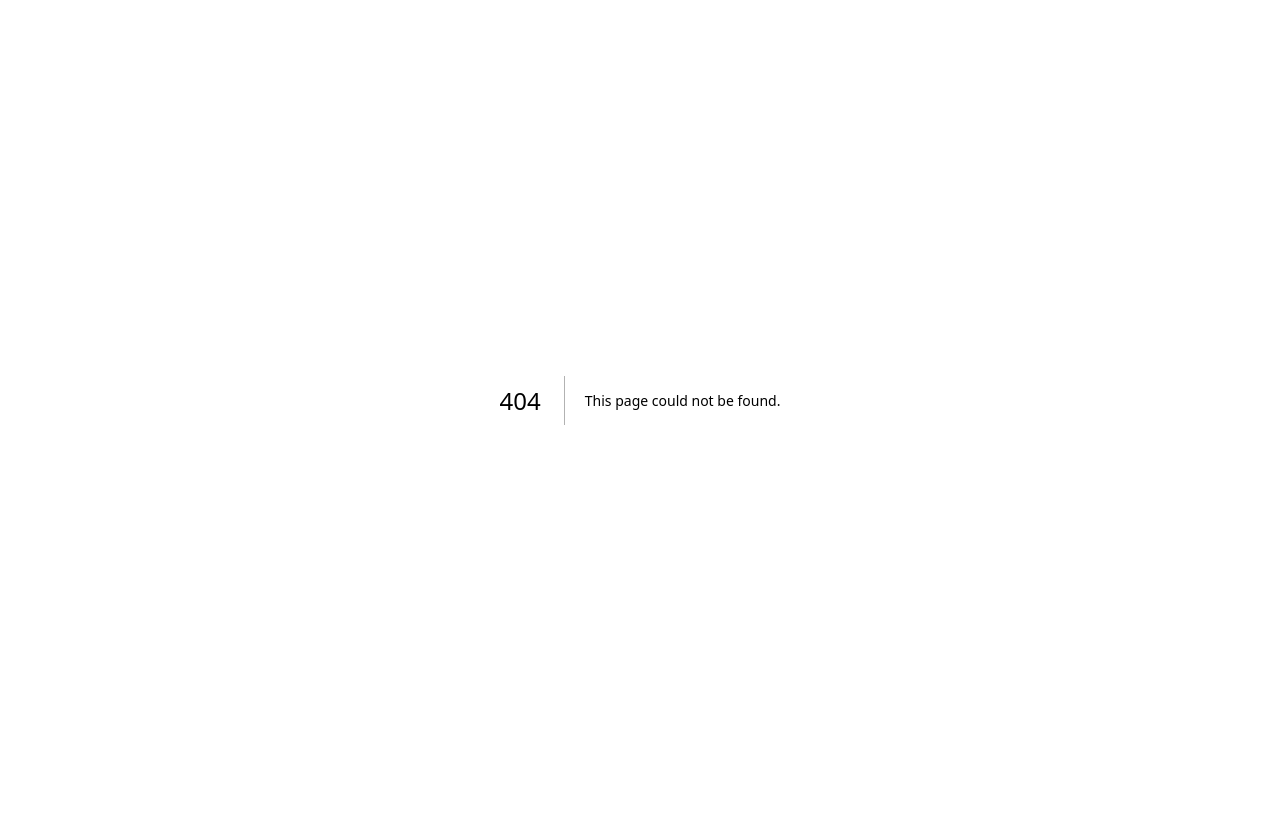
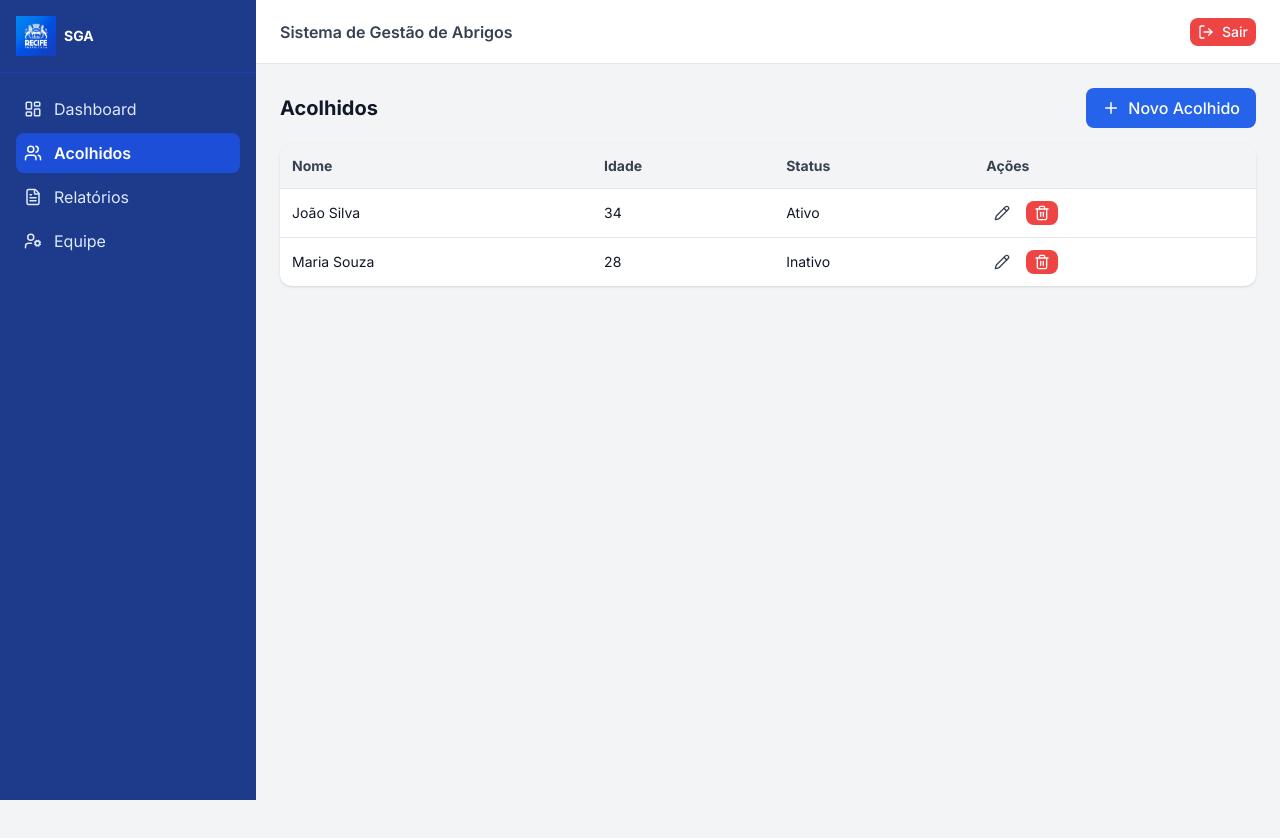
Before and after one commit to RafaSport/sga, a Next.js app: page /acolhidos in a window 1280 px wide. Before the commit this address had no page. Shown: the top 838 px of the page. Before the commit the page ends 800 px from the top, so only its background shows below. Built offline with nearby package versions, Linux system fonts and the light colour scheme; no server answers.

Commit message:
feat: cria tela de acolhidos com tabela padrão
E também o Button agora permite uso sem children com apenas icones

```diff
--- /dev/null
+++ b/src/app/(sistema)/acolhidos/page.tsx
@@ -0,0 +1,79 @@
+'use client';
+
+import Button from '@/components/ui/Button';
+import Table from '@/components/ui/Table';
+import { Pencil, Plus, Trash } from 'lucide-react';
+
+/*
+========================================================
+TELA DE ACOLHIDOS
+
+Primeira versão:
+- dados mockados
+- foco no visual e estrutura
+
+Depois vamos ligar com o banco
+========================================================
+*/
+
+// ==========================
+// DADOS MOCK (TEMPORÁRIO)
+// ==========================
+const acolhidos = [
+    {
+        nome: 'João Silva',
+        idade: 34,
+        status: 'Ativo',
+    },
+    {
+        nome: 'Maria Souza',
+        idade: 28,
+        status: 'Inativo',
+    },
+];
+
+export default function AcolhidosPage() {
+    const columns = [
+        { label: 'Nome', key: 'nome' },
+        { label: 'Idade', key: 'idade' },
+        { label: 'Status', key: 'status' },
+        { label: 'Ações', key: 'acoes' },
+    ];
+
+    // ==========================
+    // ADICIONAR AÇÕES NA TABELA
+    // ==========================
+    const data = acolhidos.map((item) => ({
+        ...item,
+
+        acoes: (
+            <div className="flex gap-2">
+                <Button
+                    size="sm"
+                    variant="ghost"
+                    icon={<Pencil size={16} />}
+                ></Button>
+
+                <Button
+                    size="sm"
+                    variant="danger"
+                    icon={<Trash size={16} />}
+                ></Button>
+            </div>
+        ),
+    }));
+
+    return (
+        <div>
+            {/* HEADER DA PÁGINA */}
+            <div className="flex justify-between items-center mb-4">
+                <h2 className="text-xl font-bold">Acolhidos</h2>
+
+                <Button icon={<Plus size={18} />}>Novo Acolhido</Button>
+            </div>
+
+            {/* TABELA */}
+            <Table columns={columns} data={data} />
+        </div>
+    );
+}
--- a/src/components/ui/Button.tsx
+++ b/src/components/ui/Button.tsx
@@ -1,7 +1,7 @@
 import { ReactNode } from 'react';
 
 interface ButtonProps {
-    children: ReactNode;
+    children?: ReactNode; // agora opcional
     variant?: 'primary' | 'danger' | 'ghost';
     size?: 'sm' | 'md';
     type?: 'button' | 'submit';
@@ -12,20 +12,12 @@ interface ButtonProps {
 
 /*
 ========================================================
-BOTÃO PADRÃO DO SISTEMA (DESIGN SYSTEM)
+BOTÃO PADRÃO DO SISTEMA
 
-- Centraliza estilos de botão
-- Evita repetição de classes
-- Permite padronização visual
-
-VARIANTES:
-- primary → ação principal (azul)
-- danger → ação destrutiva (vermelho)
-- ghost → botão neutro (sem fundo)
-
-TAMANHOS:
-- sm → usado em header, tabelas
-- md → usado em formulários
+Agora suporta:
+✔ só texto
+✔ texto + ícone
+✔ só ícone (muito usado em tabelas)
 
 ========================================================
 */
@@ -39,20 +31,14 @@ export default function Button({
     loading = false,
     icon,
 }: ButtonProps) {
-    // ==========================
-    // VARIANTES DE COR
-    // ==========================
     const variants = {
         primary: 'bg-blue-600 text-white hover:bg-blue-700',
         danger: 'bg-red-500 text-white hover:bg-red-600',
         ghost: 'bg-transparent text-gray-700 hover:bg-gray-100',
     };
 
-    // ==========================
-    // TAMANHOS
-    // ==========================
     const sizes = {
-        sm: 'px-3 py-1 text-sm',
+        sm: 'px-2 py-1 text-sm',
         md: 'px-4 py-2 text-base',
     };
 
@@ -69,11 +55,11 @@ export default function Button({
                 ${loading ? 'opacity-50 cursor-not-allowed' : ''}
             `}
         >
-            {/* Ícone opcional */}
+            {/* Ícone */}
             {icon && <span>{icon}</span>}
 
-            {/* Texto do botão */}
-            {loading ? 'Carregando...' : children}
+            {/* Texto (opcional) */}
+            {children && (loading ? 'Carregando...' : children)}
         </button>
     );
 }
--- /dev/null
+++ b/src/components/ui/Table.tsx
@@ -0,0 +1,53 @@
+interface Column {
+    label: string;
+    key: string;
+}
+
+/*
+========================================================
+COMPONENTE DE TABELA PADRÃO
+
+- Reutilizável
+- Padroniza listagens
+- Usado em vários módulos (acolhidos, equipe, etc)
+
+========================================================
+*/
+
+export default function Table({
+    columns,
+    data,
+}: {
+    columns: Column[];
+    data: any[];
+}) {
+    return (
+        <div className="bg-white rounded-xl shadow overflow-hidden">
+            <table className="w-full text-sm">
+                {/* HEADER */}
+                <thead className="bg-gray-100 text-gray-700">
+                    <tr>
+                        {columns.map((col) => (
+                            <th key={col.key} className="text-left p-3">
+                                {col.label}
+                            </th>
+                        ))}
+                    </tr>
+                </thead>
+
+                {/* BODY */}
+                <tbody>
+                    {data.map((item, index) => (
+                        <tr key={index} className="border-t hover:bg-gray-50">
+                            {columns.map((col) => (
+                                <td key={col.key} className="p-3">
+                                    {item[col.key]}
+                                </td>
+                            ))}
+                        </tr>
+                    ))}
+                </tbody>
+            </table>
+        </div>
+    );
+}
```
